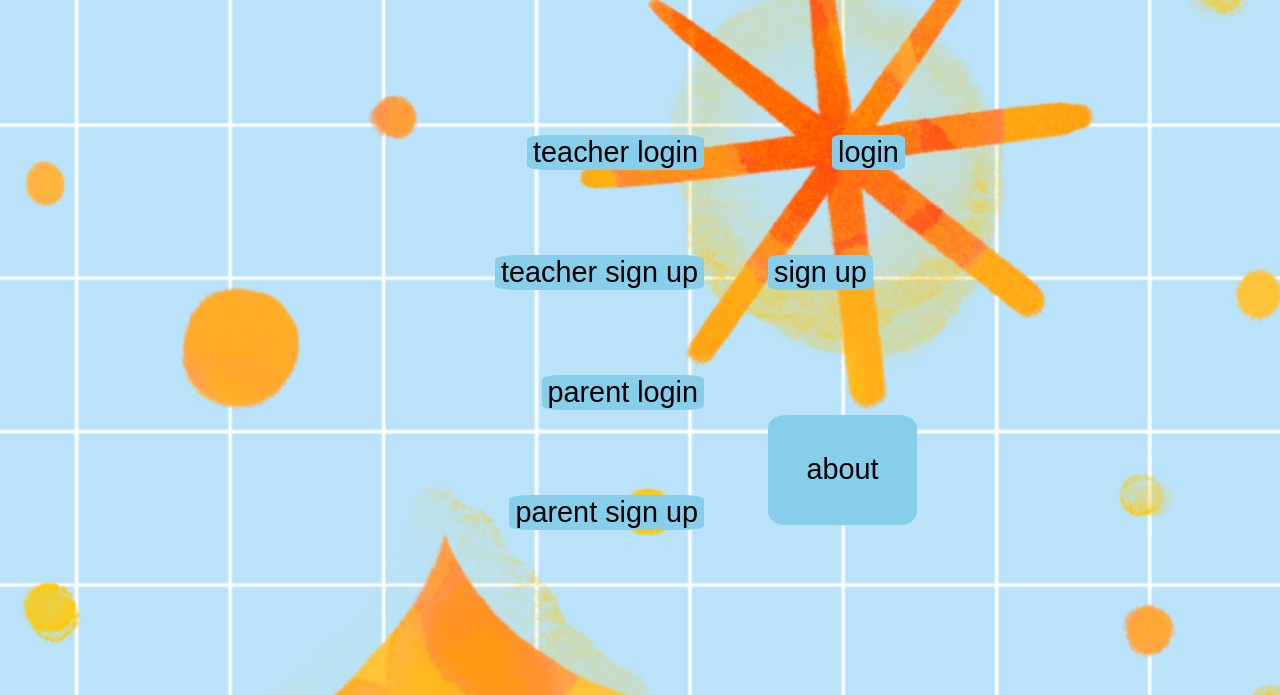
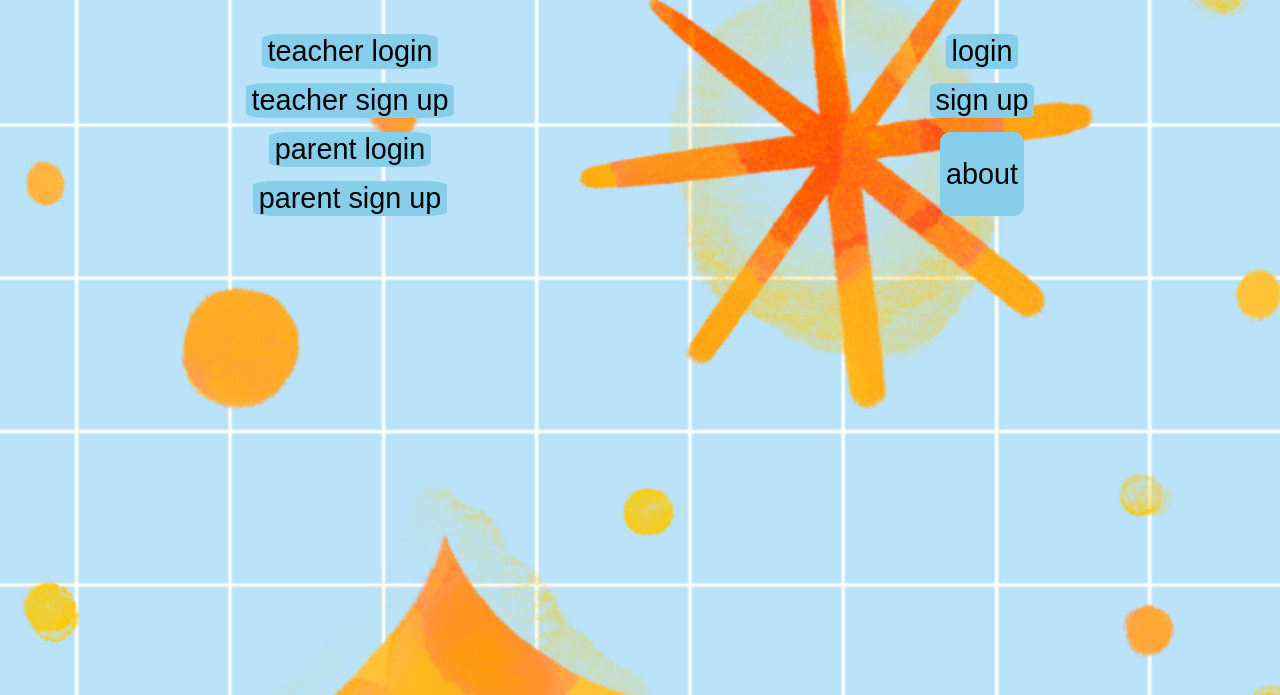
Before and after one commit to SupercraftD/TaskTopia, a website built with Vite: page login/login.html in a window 1280 px wide. Shown: the part 105-800 px from the top of the page. Built offline with nearby package versions, Linux system fonts and the light colour scheme.

Commit message:
Update login.css

```diff
--- a/login/login.css
+++ b/login/login.css
@@ -7,11 +7,18 @@ h1{
   text-align: center;
   color: skyblue;
 }
+#buttons{
+  display: grid;
+  grid-template: '1fr 1fr 1fr 1fr 1fr 1fr/ 3fr 3fr';
+  justify-items: center;
+  grid-row-gap: 10%;
+}
 button{
   background-color: skyblue;
   font-size: 180%;
   border-radius: 12%;
   border: skyblue;
+  width: fit-content;
 }
 button:hover{
   background-color: lightskyblue;
@@ -21,40 +28,25 @@ button:active{
   font-size: 170%;
 }
 .teachlog{
-  position: absolute;
-  top: 30%;
-  right: 45%;
+  grid-area: 1 / 1 / 2 / 2;
 }
 .login{
-  position: absolute;
-  top: 30%;
-  left: 65%;
+  grid-area: 1 / 2 / 2 / 3;
 }
 .teachsign{
-  position: absolute;
-  top: 45%;
-  right: 45%;
+  grid-area: 2 / 1 / 3 / 2;
 }
 .signup{
-  position: absolute;
-  top: 45%;
-  left: 60%;
+  grid-area: 2 / 2 / 3 / 3;
 }
 .parlog{
-  position: absolute;
-  top: 60%;
-  right: 45%;
+  grid-area: 3 / 1 / 4 / 2;
 }
 .about{
-  position: absolute;
-  top: 65%;
-  left: 60%;
-  padding: 3%;
+  grid-area: 3 / 2 / 5 / 3;
 }
 .parsign{
-  position: absolute;
-  top: 75%;
-  right: 45%;
+  grid-area: 4 / 1 / 5 / 2;
 }
 
 
```
